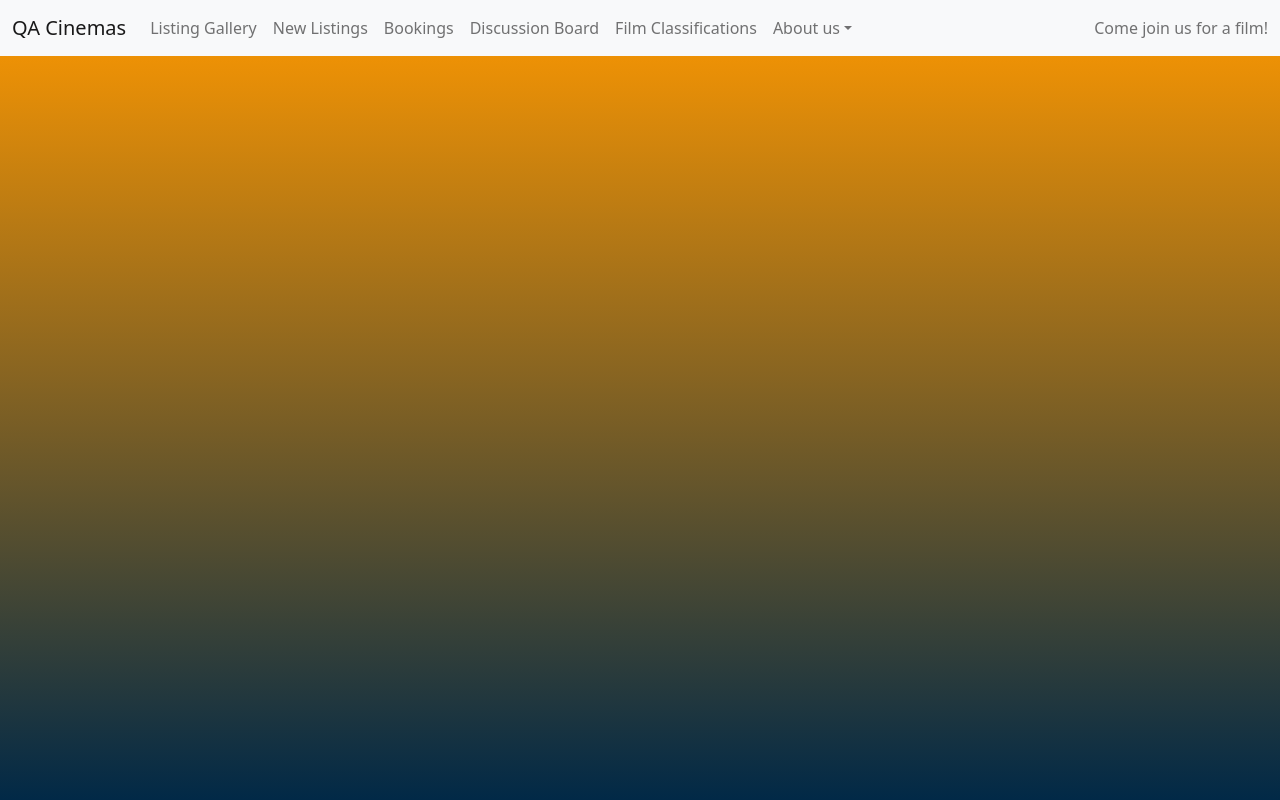
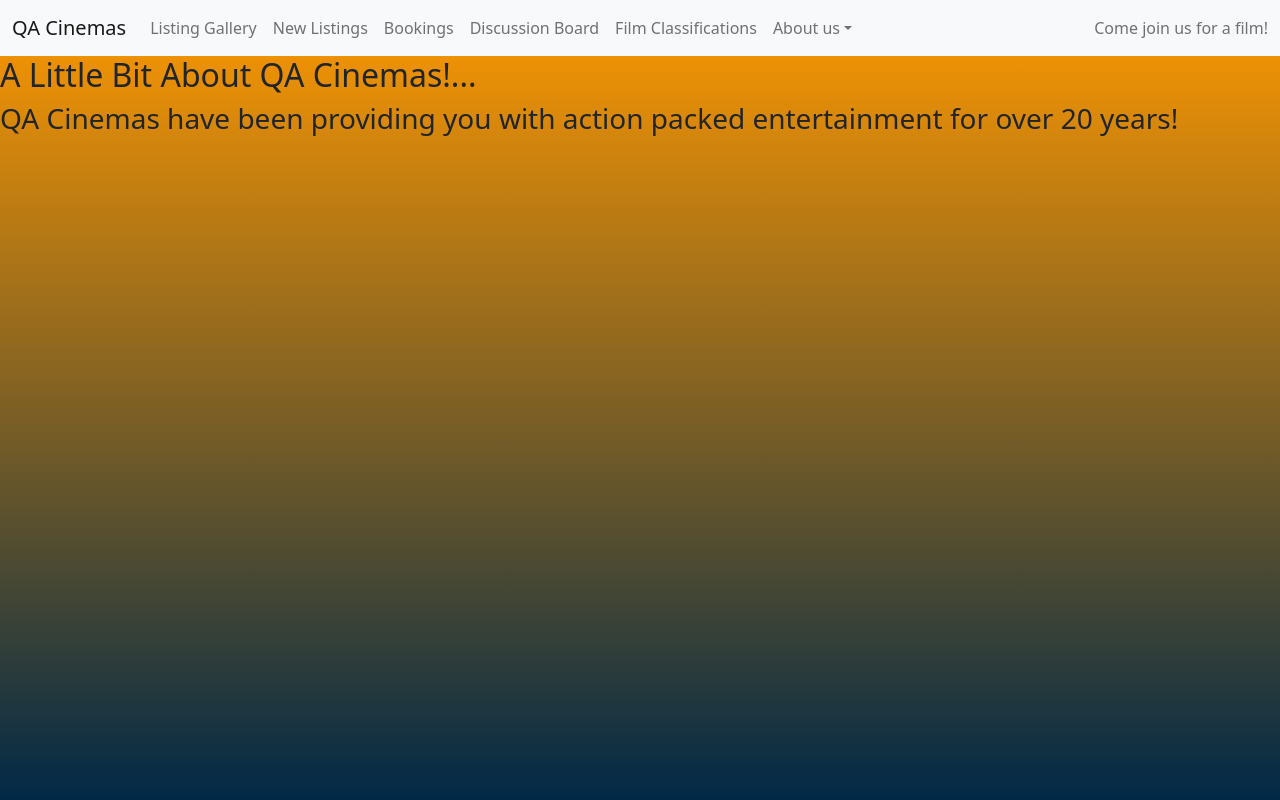
Before and after one commit to aliktb/team-instinct-cinema-project, a React (Create React App) app in the folder cinema-project-app/client/: page /About in a window 1280 px wide. Built offline with nearby package versions, Linux system fonts and the light colour scheme.

Commit message:
#CIN-12 #comment adding about us page

```diff
--- a/cinema-project-app/client/src/App.js
+++ b/cinema-project-app/client/src/App.js
@@ -10,6 +10,7 @@ import Navigationbar from "./Components/Navigationbar";
 import Homepage from "./pages/Homepage";
 import NewListings from "./pages/NewListings";
 import FilmClass from "./pages/FilmClass";
+import AboutUs from "./pages/AboutUs";
 
 
 function App() {
@@ -25,7 +26,7 @@ function App() {
             {/* <Route path="/Bookings" element={<Bookings />}></Route>
             <Route path="/DiscussionBoard" element={<DiscussionBoard />}></Route> */}
             <Route path="/Film_Classification" element={<FilmClass />}></Route>
-            {/* <Route path="/About" element={<AboutUs />}></Route> */}
+            <Route path="/About" element={<AboutUs />}></Route>
             <Route path="/Getting_Here" element={<GettingHere />}></Route>
             {/* <Route path="/Places_to_go" element={<Places />}></Route> */}
             {/* <Route path="/Contact_us" element={<Contact />}></Route> */}
--- /dev/null
+++ b/cinema-project-app/client/src/pages/AboutUs.jsx
@@ -0,0 +1,20 @@
+const AboutUs = () => {
+    return (
+        <div>
+            <h2>A Little Bit About QA Cinemas!...</h2>
+            <h3>QA Cinemas have been providing you with action packed entertainment for over 20 years!</h3>
+
+
+
+        </div>
+
+    );
+}
+
+export default AboutUs;
+<div>
+
+
+
+
+</div>
```
